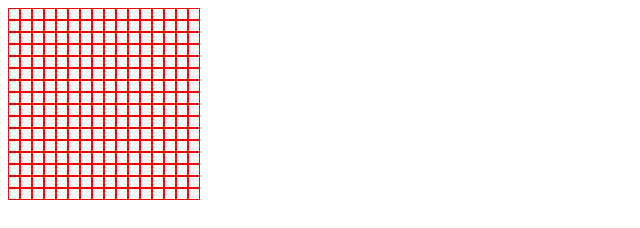
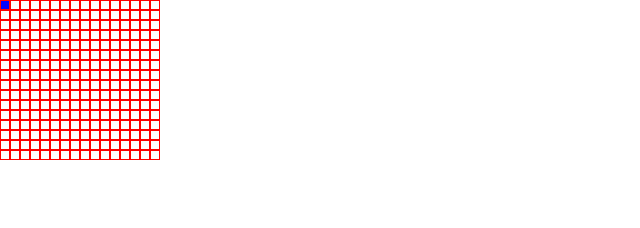
Before and after one commit to criscOdin/etch-a-sketch, a plain HTML site: page index.html in a window 1280 px wide. Shown: the whole page, without its empty margins (0-640 px from the left). Drawn offline with Linux system fonts and the light colour scheme.

Commit message:
create a class blue and eventlistener on mouseover

```diff
--- a/script.js
+++ b/script.js
@@ -6,6 +6,9 @@ for (let i = 0; i < 16; i++) {
   for (let j = 0; j < 16; j++) {
     let div = document.createElement('div');
     div.classList.add('square');
+    div.addEventListener('mouseover', () => {
+      div.classList.add('blue');
+    });
     row.appendChild(div);
   }
 }
--- a/styles.css
+++ b/styles.css
@@ -1,3 +1,9 @@
+* {
+  box-sizing: border-box;
+  margin: 0;
+  padding: 0;
+}
+
 .row {
   display: flex;
 }
@@ -6,3 +12,7 @@
   height: 10px;
   border: 1px solid red;
 }
+
+.blue {
+  background-color: blue;
+}
```
